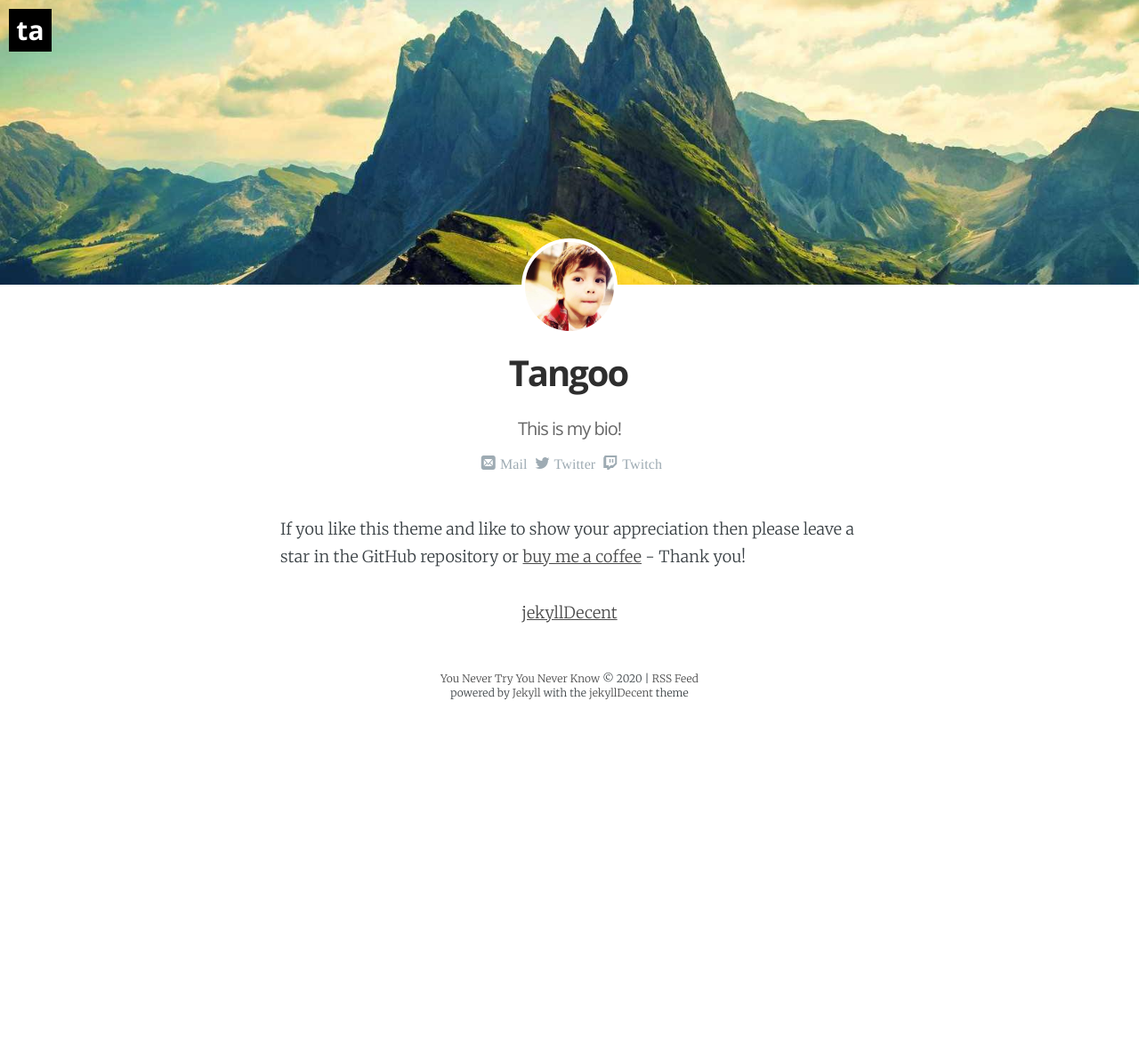
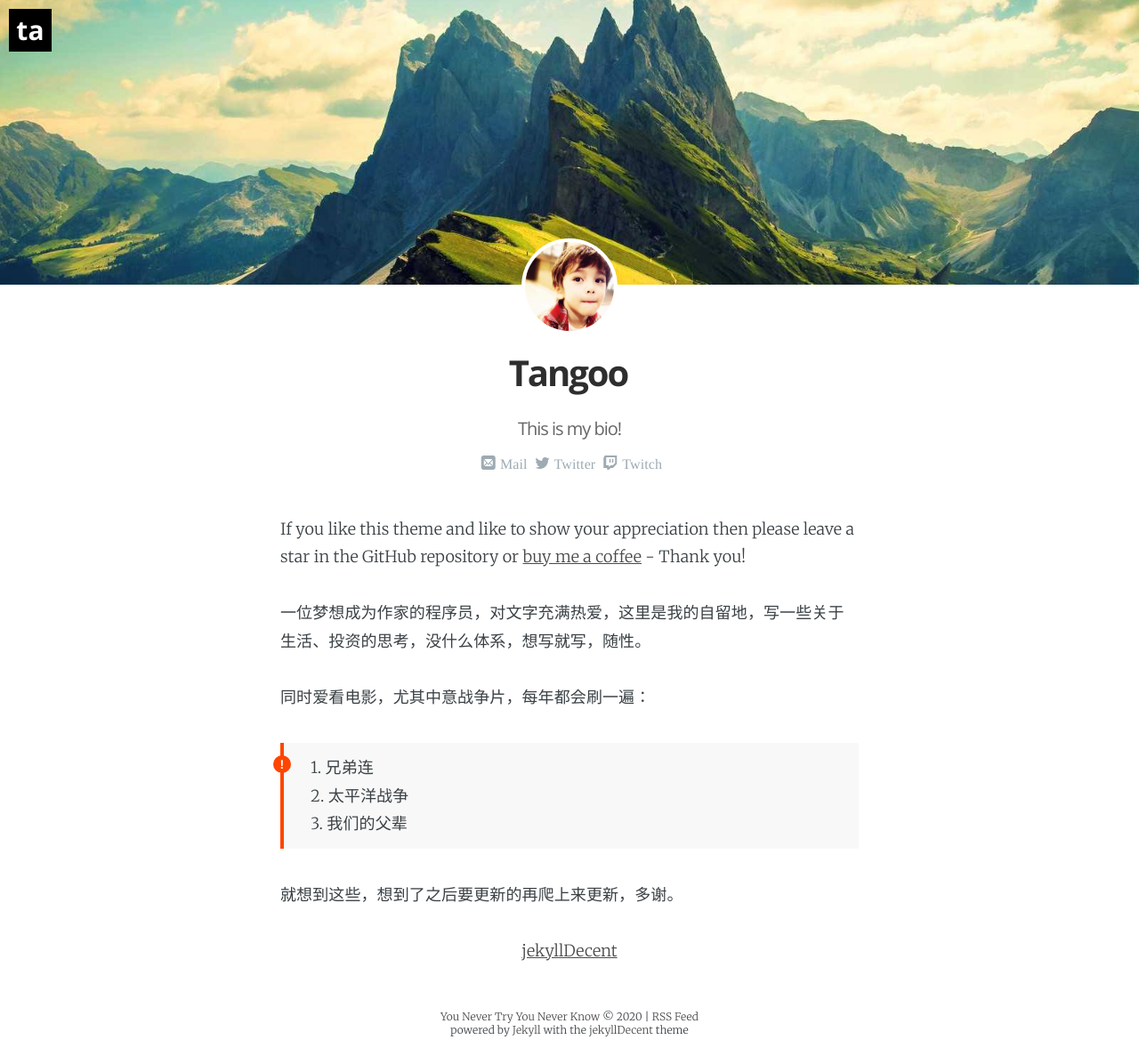
Before and after one commit to triffic-tang/triffic-tang.github.io, a Jekyll site: the page built from _pages/about.md, in a window 1280 px wide. Shown: the whole page at 89% size. Built offline with Jekyll 4.4.1, drawn with Linux system fonts in a browser that asks for light colours; some web fonts are replaced; before the commit the page ends 900 px from its top, so only the background shows below that.

```diff
--- a/_pages/about.md
+++ b/_pages/about.md
@@ -12,6 +12,17 @@ excerpt:   This page contains the curriculum vitae (CV) of the author.
 
 If you like this theme and like to show your appreciation then please leave a star in the GitHub repository or [buy me a coffee](https://www.paypal.me/jenswillmer/3) - Thank you!
 
+一位梦想成为作家的程序员，对文字充满热爱，这里是我的自留地，写一些关于生活、投资的思考，没什么体系，想写就写，随性。
+
+同时爱看电影，尤其中意战争片，每年都会刷一遍：
+<div class="tip">
+1. 兄弟连<br>
+2. 太平洋战争<br>
+3. 我们的父辈
+</div>
+
+就想到这些，想到了之后要更新的再爬上来更新，多谢。
+
 <p class="github-button-container">
 <a class="github-button" href="https://github.com/jwillmer/jekyllDecent" data-size="large" data-show-count="true" aria-label="Star jwillmer/jekyllDecent on GitHub">jekyllDecent</a>
 </p>
```
Also changed, not shown: _data/authors.yml (+5 -5 lines).
